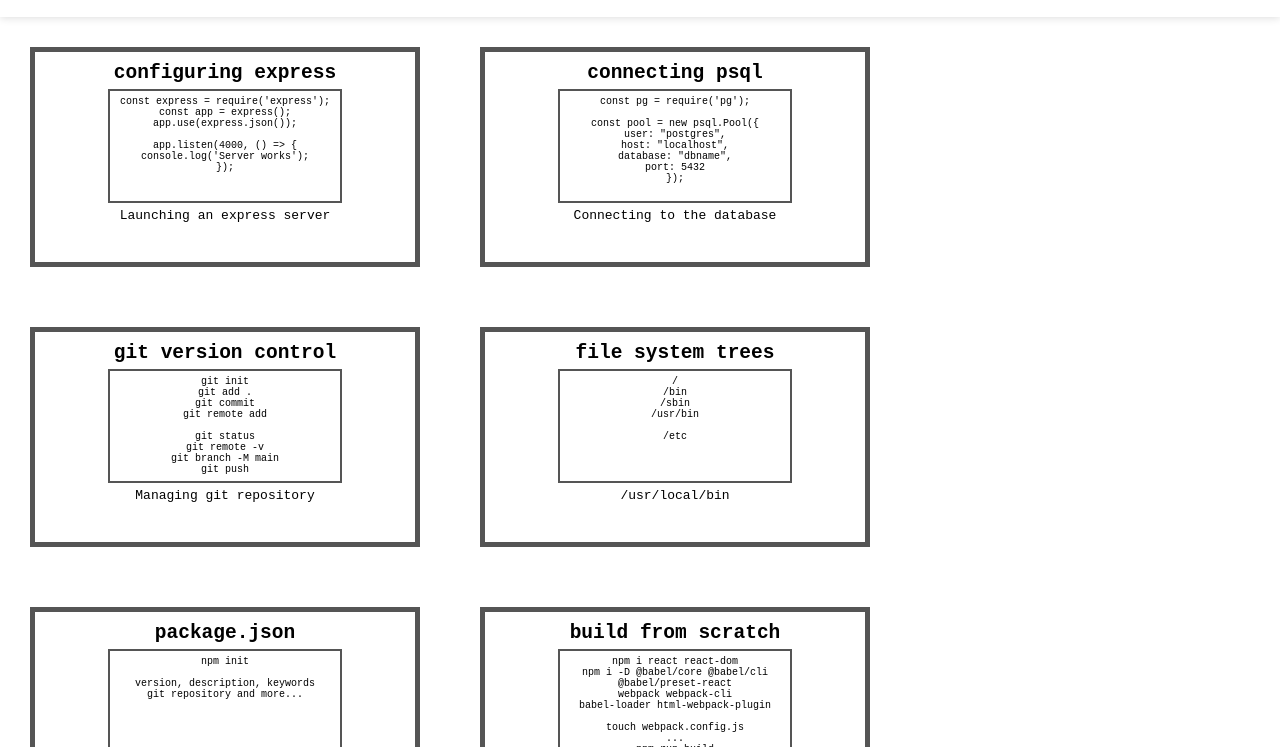
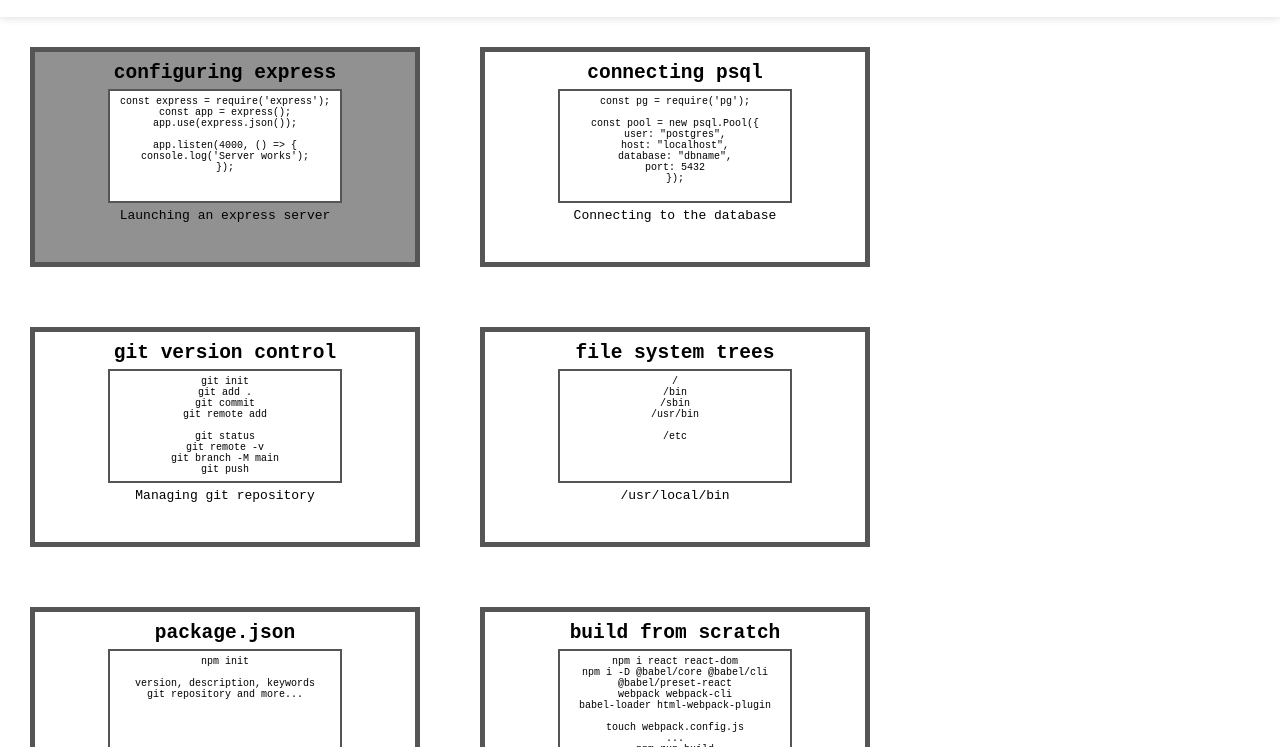
Before and after one commit to airplanemodes/airplane-gh, a website: page index.html in a window 1280 px wide. In both pictures the pointer is over the element 225 px from the left and 210 px from the top of the page. Shown: the part 53-800 px from the top of the page. Drawn offline with Linux system fonts and the light colour scheme.

Commit message:
some css

```diff
--- a/main.css
+++ b/main.css
@@ -58,6 +58,11 @@ main {
     width: 380px;
     height: 200px;
     border: 5px #555 solid;
+    transition: all 0.5s ease-in-out;
+}
+
+.entry:hover {
+    background-color: #919191;
 }
 
 
@@ -74,6 +79,7 @@ main {
     height: 100px;
     width: 220px;
     border: 2px #555 solid;
+    background-color: white;
 }
 
 #projects {
```
